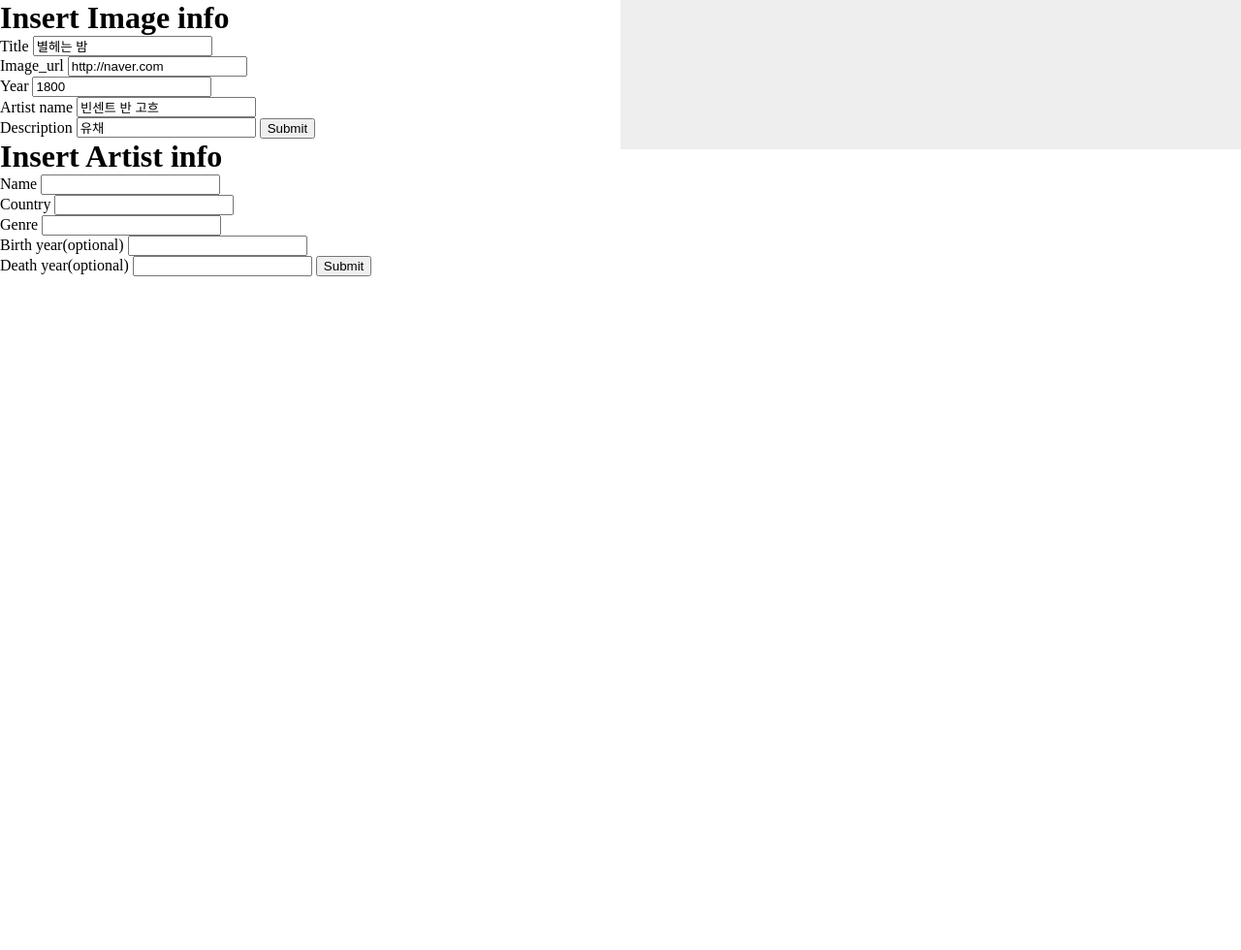
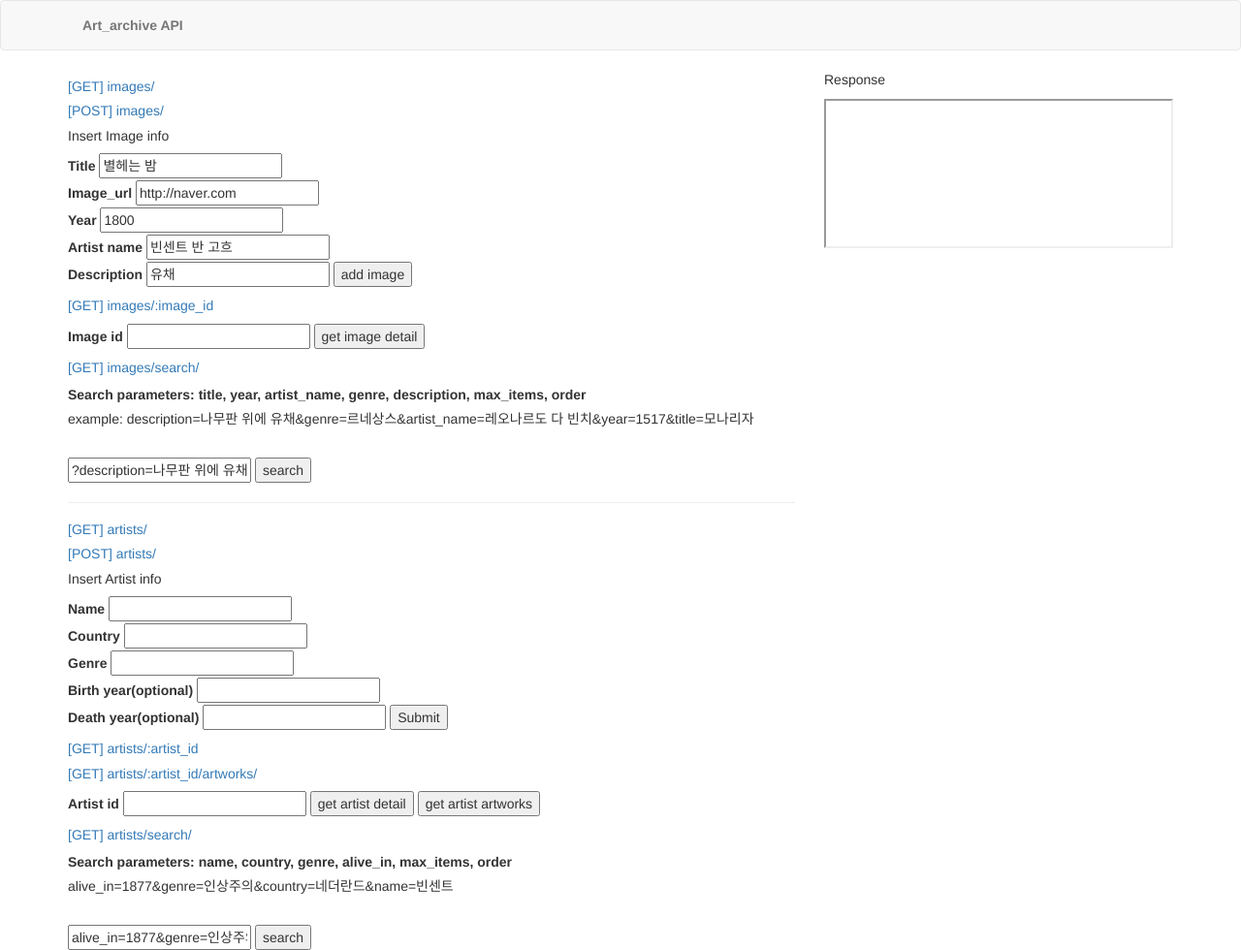
Before and after one commit to deadlylaid/art_archive, a Flask app: page / in a window 1280 px wide. Shown: the whole page at 97% size. Before the commit the page ends 285 px from the top, so only its background shows below. Run offline with Flask 2, Linux system fonts and the light colour scheme; some libraries are stand-ins or nearby versions.

Commit message:
modifiy: added full endpoints to client.html to test art_archive api

```diff
--- a/art_archive_project/api/templates/client.html
+++ b/art_archive_project/api/templates/client.html
@@ -3,18 +3,35 @@
 <head>
     <meta charset="UTF-8">
     <title>Art_archive restful api</title>
-    <script src="https://code.jquery.com/jquery-1.12.3.min.js" integrity="sha256-aaODHAgvwQW1bFOGXMeX+pC4PZIPsvn2h1sArYOhgXQ=" crossorigin="anonymous"></script>
-
+    <script src="https://code.jquery.com/jquery-1.12.3.min.js"></script>
+    <!-- Latest compiled and minified CSS -->
+    <link rel="stylesheet" href="https://maxcdn.bootstrapcdn.com/bootstrap/3.3.6/css/bootstrap.min.css" integrity="sha384-1q8mTJOASx8j1Au+a5WDVnPi2lkFfwwEAa8hDDdjZlpLegxhjVME1fgjWPGmkzs7" crossorigin="anonymous">
     <style>
-* {
-    margin: 0;
+        ul.nav>p{
+            font-weight: 800;
+            color: black;
         }
     </style>
+
 </head>
 <body>
-    <div style="width: 50%; float: left;" class="controls">
+    <nav class="navbar navbar-default">
+        <div class="container">
+            <ul class="nav navbar-nav">
+                <p class="navbar-text">Art_archive API</p>
+            </ul>
+
+        </div>
+    </nav>
+
+    <div class="container">
+        <div class="row">
+            <div class="col-xs-8">
+                <div id="images">
+                    <h5><a href="images/" target="_blank">[GET] images/ </a></h5>
+                    <h5><a href="#images" target="_blank">[POST] images/ </a></h5>
                     <div class="insert-image">
-            <h1>Insert Image info</h1>
+                        <h5>Insert Image info</h5>
                             <label>Title</label>
                             <input id="title" class="text" value="별헤는 밤" name="title" type="text">
                             </br>
@@ -29,10 +46,30 @@
                             </br>
                             <label>Description</label>
                             <input id="description" value="유채" class="text" name="description" type="text">
-                <input id="submit-image" value="Submit" name="submit" type="submit">
+                            <input id="submit-image" value="add image" name="submit" type="submit">
                     </div>
+                    <div class="detail-image">
+                        <h5><a>[GET] images/:image_id </a></h5>
+                            <label>Image id</label>
+                            <input id="image_id" class="text" name="image_id" type="text">
+                            <input id="image_id_submit" value="get image detail" name="submit" type="submit">
+                    </div>
+                    <div class="search-image">
+                        <h5><a>[GET] images/search/ </a></h5>
+                            <label>Search parameters: title, year, artist_name, genre, description, max_items, order</label>
+                            <p>example: description=나무판 위에 유채&genre=르네상스&artist_name=레오나르도 다 빈치&year=1517&title=모나리자</p>
+                            </br>
+                            <input id="image_search" class="text" value="?description=나무판 위에 유채&genre=르네상스&artist_name=레오나르도 다 빈치&year=1517&title=모나리자" name="image_id" type="text">
+                            <input id="image_search_submit" value="search" name="submit" type="submit">
+                    </div>
+
+                </div>
+                <hr>
+                <div id="artists">
+                    <h5><a href="artists/" target="_blank">[GET] artists/ </a></h5>
+                    <h5><a href="#artists" target="_blank">[POST] artists/ </a></h5>
                     <div class="insert-artist">
-            <h1>Insert Artist info</h1>
+                        <h5>Insert Artist info</h5>
                             <label>Name</label>
                             <input id="name" class="text" name="name" type="text">
                             </br>
@@ -49,9 +86,31 @@
                             <input id="death" class="text" name="death_year" type="text">
                             <input id="submit" value="Submit" name="submit" type="submit">
                         </div>
+                    <div class="detail-artist">
+                        <h5><a>[GET] artists/:artist_id </a></h5>
+                        <h5><a>[GET] artists/:artist_id/artworks/</a></h5>
+                            <label>Artist id</label>
+                            <input id="artist_id" class="text" name="artist_id" type="text">
+                            <input id="artist_id_submit" value="get artist detail" name="submit" type="submit">
+                            <input id="artist_id_submit_artwork" value="get artist artworks" name="submit" type="submit">
                     </div>
-    <div style="width: 50%; float: left; background: #eeeeee;" class="iframe-wrapper">
-        <iframe style="width: 100%" class="results" src="" frameborder="0"> </iframe>
+                    <div class="search-artist">
+                        <h5><a>[GET] artists/search/ </a></h5>
+                            <label>Search parameters: name, country, genre, alive_in, max_items, order</label>
+                            <p>alive_in=1877&genre=인상주의&country=네더란드&name=빈센트</p>
+                            </br>
+                            <input id="artist_search" class="text" value="alive_in=1877&genre=인상주의&country=네더란드&name=빈센트" name="artist_id" type="text">
+                            <input id="artist_search_submit" value="search" name="submit" type="submit">
+                    </div>
+
+                </div>
+            </div>
+            <div class="col-xs-4">
+                <p>Response</p>
+                <iframe style="width: 100%" class="results">
+                </iframe>
+            </div>
+        </div>
     </div>
 
 
@@ -108,6 +167,13 @@
       artist_name = $artist_name.val();
       description = $description.val();
 
+        console.log({
+          "title": title,
+          "image_url": image_url,
+          "image_year": year,
+          "artist_name": artist_name,
+          "image_description": description,
+        });
       $.ajax({
         url: "/images/",
         dataType: "json",
@@ -129,5 +195,41 @@
         }
       });
   })
+    // Getting detail image
+    $detail_image = $('#image_id_submit');
+        $detail_image_id = $('#image_id')
+        $detail_image.on("click", function(){
+            event.preventDefault();
+            $iframe.attr('src', 'images/'+$detail_image_id.val())
+        })
+
+    // Getting detail artist or artwork
+        $detail_artist = $('#artist_id_submit');
+        $detail_artist_artwork = $('#artist_id_submit_artwork');
+        $detail_artist_id = $('#artist_id')
+        $detail_artist.on("click", function(){
+            event.preventDefault();
+            $iframe.attr('src', 'artists/'+$detail_artist_id.val())
+        })
+        $detail_artist_artwork.on("click", function(){
+            event.preventDefault();
+            $iframe.attr('src', 'artists/'+$detail_artist_id.val()+'/artworks/')
+        })
+
+    // searching for image
+    $search_image = $('#image_search_submit');
+        $search_image_id = $('#image_search')
+        $search_image.on("click", function(){
+            event.preventDefault();
+            $iframe.attr('src', 'images/search/?'+$search_image_id.val())
+        })
+
+    // searching for artist
+    $search_artist = $('#artist_search_submit');
+        $search_artist_id = $('#artist_search')
+        $search_artist.on("click", function(){
+            event.preventDefault();
+            $iframe.attr('src', 'artists/search/?'+$search_artist_id.val())
+        })
 </script>
 </html>
```
Lines whose indentation alone changed are shown as unchanged.
